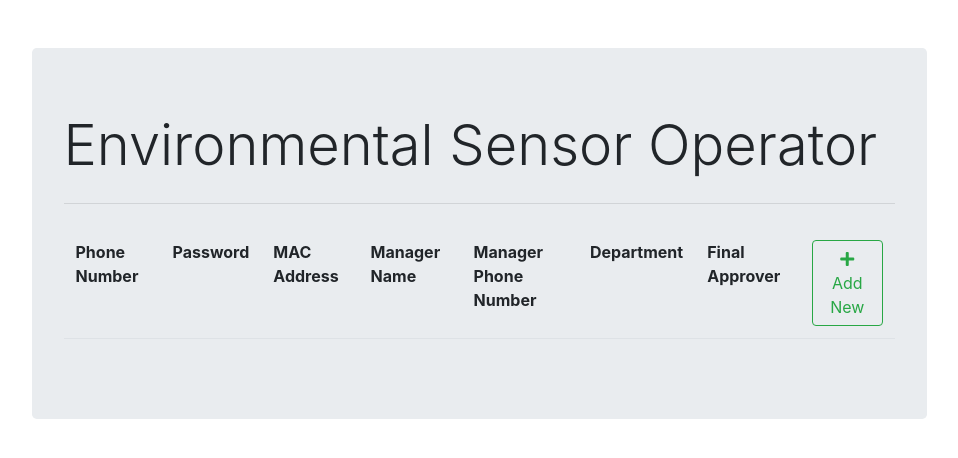
After one commit to sbmagar13/IBZ_Networks, a Django app: page /oplist/ in a window 1280 px wide. The commit adds this page. Shown: the top 458 px of the page, without its empty margins (161-1119 px from the left). Run offline with Django 3.2, Linux system fonts and the light colour scheme; data that the repository does not hold is empty; some libraries are stand-ins or nearby versions.

Commit message:
Updated 2/20/2020

```diff
--- a/sensorreg/templates/sensor_status.html
+++ b/sensorreg/templates/Environmental/sensor_status.html
@@ -25,7 +25,7 @@
     <tbody>
         {% for device in sensor_list %}
             <tr>
-                <td>{{ device.ID }}</td>
+               <td>{{ device.DeviceID }}</td>
                 <td>{{ device.IP }}</td>
                 <td>{{ device.Port }}</td>
                 <td>{{ device.MacAddress }}</td>
--- /dev/null
+++ b/sensorreg/templates/Operator/operatorhandset_status.html
@@ -0,0 +1,47 @@
+{% extends "base.html" %}
+
+{% block content %}
+<table class="table table-borderless">
+    <thead class="border-bottom font-weight-bold">
+        <tr>
+            <td>Phone Number</td>
+            <td>Password</td>
+            <td>MAC Address</td>
+            <td>Manager Name</td>
+            <td>Manager Phone Number</td>
+            <td>Department</td>
+            <td>Final Approver</td>
+            <td>
+                <a href="{% url 'operator_insert' %}" class="btn btn-outline-success">
+                    <i class="fas fa-plus"></i> Add New
+                </a>
+            </td>
+        </tr>
+    </thead>
+    <tbody>
+        {% for operator in operator_list %}
+            <tr>
+                <td>{{ operator.PhoneNo }}</td>
+                <td>{{ operator.Password }}</td>
+                <td>{{ operator.MacAddress }}</td>
+                <td>{{ operator.ManagerName }}</td>
+                <td>{{ operator.ManagerPhoneNo }}</td>
+                <td>{{ operator.Department }}</td>
+                <td>{{ operator.FinalApprover }}</td>
+                <td>
+                    <a href="{% url 'operator_update' operator.id %}" class="btn text-secondary px-0">
+                        <i class="far fa-edit fa-lg"></i>
+                    </a>
+                    <form action="{% url 'operator_delete' operator.id %}" method="post" class="d-inline">
+                        {% csrf_token %}
+                        <button type="submit" class="btn">
+                            <i class="far fa-trash-alt fa-lg text-danger float-right"></i>
+                        </button>
+                    </form>
+                </td>
+            </tr>
+        {% endfor %}
+    </tbody>
+</table>
+
+{% endblock content %}
--- a/sensorreg/templates/base.html
+++ b/sensorreg/templates/base.html
@@ -15,8 +15,7 @@
     <div class="container">
         <div class="col-md-10 offset-md-1 mt-5">
             <div class="jumbotron">
-                <h1 class="display-4">Environmental Sensor Register</h1>
-                <p class="lead font-italic">CRUD operations</p>
+                <h1 class="display-4">Environmental Sensor Operator</h1>
                 <hr class="my-4">
                 {% block content %}
                 {% endblock content %}
--- a/sensorreg/urls.py
+++ b/sensorreg/urls.py
@@ -4,7 +4,12 @@ from sensorreg import views
 urlpatterns = [
 
     path('sensor/', views.sensor_form, name='sensor_insert'),  # get and post req. for insert operation
-    path('<int:id>/', views.sensor_form, name='sensor_update'),  # get and post req. for update operation
-    path('delete/<int:id>/', views.sensor_delete, name='sensor_delete'),
-    path('list/', views.sensor_list, name='sensor_list')  # get req. to retrieve and display all records
+    path('envupdate/<int:sid>/', views.sensor_form, name='sensor_update'),  # get and post req. for update operation
+    path('envdelete/<int:sid>/', views.sensor_delete, name='sensor_delete'),
+    path('envlist/', views.sensor_list, name='sensor_list'),  # get req. to retrieve and display all records
+
+    path('operator/', views.operator_form, name='operator_insert'),  # get and post req. for insert operation
+    path('opupdate/<int:oid>/', views.operator_form, name='operator_update'),  # get and post req. for update operation
+    path('opdelete/<int:oid>/', views.operator_delete, name='operator_delete'),
+    path('oplist/', views.operator_list, name='operator_list')  # get req. to retrieve and display all records
 ]
--- a/sensorreg/views.py
+++ b/sensorreg/views.py
@@ -1,35 +1,61 @@
 from django.shortcuts import render, redirect
-from sensorreg.form import DeviceStatusForm
-from sensorreg.models import DeviceStatus
+from sensorreg.form import DeviceStatusForm, OperatorForm
+from sensorreg.models import DeviceStatus,Operator
 
 from django.views.generic import ListView
 
 
 def sensor_list(request):
     context = {'sensor_list': DeviceStatus.objects.all()}
-    return render(request, "sensor_status.html", context)
+    return render(request, "Environmental/sensor_status.html", context)
 
+def operator_list(request):
+    context = {'operator_list': Operator.objects.all()}
+    return render(request, "Operator/operatorhandset_status.html", context)
 
-def sensor_form(request, id=0):
+def sensor_form(request, sid=0):
     if request.method == "GET":
-        if id == 0:
+        if sid == 0:
             form = DeviceStatusForm()
         else:
-            sensor = DeviceStatus.objects.get(pk=id)
+            sensor = DeviceStatus.objects.get(pk=sid)
             form = DeviceStatusForm(instance=sensor)
-        return render(request, "sensor_register.html", {'form': form})
+        return render(request, "Environmental/sensor_register.html", {'form': form})
     else:
-        if id == 0:
+        if sid == 0:
             form = DeviceStatusForm(request.POST)
         else:
-            sensor = DeviceStatus.objects.get(pk=id)
+            sensor = DeviceStatus.objects.get(pk=sid)
             form = DeviceStatusForm(request.POST, instance=sensor)
         if form.is_valid():
             form.save()
-        return redirect('/list')
+        return redirect('/envlist')
+
+def operator_form(request, oid=0):
+    if request.method == "GET":
+        if oid == 0:
+            form = OperatorForm()
+        else:
+            sensor = Operator.objects.get(pk=oid)
+            form = OperatorForm(instance=sensor)
+        return render(request, "Operator/operator_register.html", {'form': form})
+    else:
+        if oid == 0:
+            form = OperatorForm(request.POST)
+        else:
+            sensor =Operator.objects.get(pk=oid)
+            form = OperatorForm(request.POST, instance=sensor)
+        if form.is_valid():
+            form.save()
+        return redirect('/oplist')
 #Comment
 
-def sensor_delete(request, id):
-    sensor = DeviceStatus.objects.get(pk=id)
+def sensor_delete(request, sid):
+    sensor = DeviceStatus.objects.get(pk=sid)
     sensor.delete()
-    return redirect('/list')
+    return redirect('/envlist')
+
+def operator_delete(request, oid):
+    sensor = Operator.objects.get(pk=oid)
+    sensor.delete()
+    return redirect('/oplist')
```
Also changed, not shown: IBZ/settings.py (+16 -5 lines), sensorreg/form.py (+7 -3 lines), sensorreg/models.py (+18 -4 lines), sensorreg/templates/Environmental/sensor_register.html (added, +28 -0 lines), sensorreg/templates/Operator/operator_register.html (renamed from sensorreg/templates/sensor_register.html, +7 -9 lines), sensorreg/migrations/0001_initial.py (deleted), sensorreg/migrations/__init__.py (deleted).
